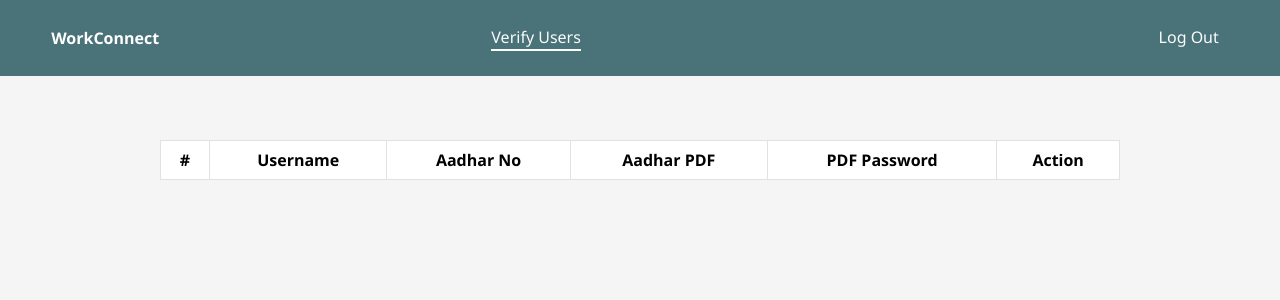
After one commit to swayam-rajput/WorkConnect, a Django app: page /newco/verifyusers in a window 1280 px wide. The commit adds this page. Shown: the top 300 px of the page. Run offline with Django 4.2, Linux system fonts and the light colour scheme; data comes from the database, SQL or seed files in the repository; both versions use the stored data as it was after the commit; lists and menus that the app fills with data are empty.

Commit message:
added ssn verification
users are verified based on their aadhar nos
verified icon is displayed next to verified users

yet to be finished
rejection of users from verification

```diff
--- a/project/newco/models.py
+++ b/project/newco/models.py
@@ -1,13 +1,17 @@
 from django.db import models
+from django.core.validators import FileExtensionValidator
 from django.contrib.auth.models import User
+
 class UserProfile(models.Model):
     user = models.OneToOneField(User, on_delete=models.CASCADE)
     age = models.IntegerField()
     phno = models.IntegerField()
     gender = models.CharField(max_length=8)
     is_verified = models.BooleanField(default=False)
-    # aadhar = models.IntegerField()
+    aadhar = models.CharField(max_length=12,default="")
     profilepic = models.ImageField(default='default.jpg',unique=False,upload_to='profile_pics/')
+    aadharpdf = models.FileField(upload_to="ssn/",null=True,blank=True, validators=[FileExtensionValidator(allowed_extensions=['pdf'])])
+    pdfpsd = models.CharField(max_length=8,default="")
 
     def __str__(self):
         return f'{self.user}'
--- a/project/newco/static/newco/script.js
+++ b/project/newco/static/newco/script.js
@@ -157,13 +157,17 @@ function openFileInput() {
     }
 }
 
+if (!window.location.pathname.endsWith('/update_aadhar')){
+    document.getElementById('pfpimg').addEventListener('mouseleave', function() {
+        document.querySelector('#icon').style.opacity = 0;
+    });
+    document.getElementById('pfpimg').addEventListener('mouseenter', function() {
+        document.querySelector('#icon').style.opacity = 0.8;
+    });
 
-document.getElementById('pfpimg').addEventListener('mouseleave', function() {
-    document.querySelector('#icon').style.opacity = 0;
-});
-document.getElementById('pfpimg').addEventListener('mouseenter', function() {
-    document.querySelector('#icon').style.opacity = 0.8;
-});
+    console.log(!window.location.pathname.endsWith('/update_aadhar'))
+}
+
 function handleFileInputChange(event) {
     const fileInput = event.target;
     const file = fileInput.files[0];
@@ -191,6 +195,26 @@ function handleFileInputChange(event) {
         pfpanchor.click()
     }
 }
-function profilepicUpdated(){
-    document.getElementById('submit-img').click();
+
+function validateAadhar(e) {
+
+    var text = document.getElementById('aadharNumber').value;
+    var file = document.getElementById('aadharPhoto').value; // This will get the file name, not its length
+    var pdfpsd = document.getElementById('pdf_psd').value; // This will get the file name, not its length
+
+    console.log(document.getElementById('aadharNumber').value);
+    console.log(document.getElementById('aadharPhoto').value); // This will get the file name, not its length
+    console.log(document.getElementById('pdf_psd').value); // This will get the file name, not its length
+
+
+    if (text.length === 12 && file && pdfpsd.length === 8) { // Checking if Aadhar number is 12 digits and file is selected
+        document.getElementById('subbtn').click();
+        console.log('submitted')
+        return
+    } else {
+        e.preventDefault()
+        alert("Please enter a valid 12-digit Aadhar number and select a PDF file.\nDownload pdf file from UIDAI and upload it with its password");
+    }
+
+    console.log('not working')
 }
--- a/project/newco/static/newco/styles.css
+++ b/project/newco/static/newco/styles.css
@@ -77,7 +77,20 @@ button:active {
 div input{
     height: 40px;
 }
-
+input[type="file"]::file-selector-button {
+    border-radius: 4px;
+    padding: 0 10px;
+    height: 40px;
+    cursor: pointer;
+    background-color: white;
+    border: 1px solid rgba(0, 0, 0, 0.16);
+    box-shadow: 0px 1px 0px rgba(0, 0, 0, 0.05);
+    margin-right: 10px;
+    transition: background-color 200ms;
+}
+input[type="file"]::file-selector-button:hover,input[type="file"]::file-selector-button:active {
+    background-color: #f3f4f6;
+}
 input:not(.notinput) , .textarea{
     background-color: #F4F4F4;
     border: none;
@@ -171,6 +184,14 @@ header{
 }
 .navbar-item:hover, .navbar-item:active ,.navbar-item:focus{
     scale: 1.02;
+}
+#nav-logout-btn{
+    cursor: pointer;
+    border-bottom: 2px rgba(255, 255, 255, 0) solid;
+    transition: all 0.2s;
+}
+#nav-logout-btn:hover{
+    border-bottom: 2px white solid;
 }
 .nav-buttons{
     background: transparent;
--- /dev/null
+++ b/project/newco/templates/newco/admin-verif.html
@@ -0,0 +1,49 @@
+{% extends 'newco/layout.html' %}
+{% if request.user.username != 'admin' %}
+{% block title %}Verify Users{% endblock %}
+{% block nav-header %}
+<header>
+    <div class="site-name" style="color: white;"><a href="{% url 'home' %}" style="color: white;">WorkConnect</a></div>
+    <div class="navbar" style="margin-right: 20%;">
+    <a class="navbar-item" href="{% url 'verify' %}" >Verify Users</a>
+    </div>
+    <a href="{% url 'logout' %}" id="nav-logout-btn" class="navbar-item">
+        Log Out</a>
+</header>
+{% endblock %}
+
+{% block body %}
+<div class="w-100 h-auto center">
+    <div class="w-75 d-block m-3">
+        <table class="table table-bordered  text-center mt-5">
+            <thead class="thead-dark">
+                <tr>
+                    <th>#</th>
+                    <th>Username</th>
+                    <th>Aadhar No</th>
+                    <th>Aadhar PDF</th>
+                    <th>PDF Password</th>
+                    <th>Action</th>
+                </tr>
+            </thead>
+            <tbody class="text-center">
+                {% for u in users %}
+                    <tr class="text-center">
+                        <td>{{ forloop.counter }}</td>
+                        <td><a href="{% url 'profile' u %}" class="a-hover">u/{{ u.user.username }}</a></td>
+                        <td>{{ u.aadhar }}</td>
+                        <td><a href="/newco{{ u.aadharpdf.url }}" target="_blank">{{ u.aadharpdf }}</a></td>
+                        <td>{{ u.pdfpsd }}</td>
+                        <td class="flex-row" style="width: 300px;gap:10px;">
+                            <button class="logout-btn"><a href="{% url 'verify_user' u.user_id %}">Verify</a></button>
+                            <button class="logout-btn">Unverify</button>
+
+                        </td>
+                    </tr>
+                {% endfor %}
+            </tbody>
+        </table>
+    </div>
+</div>
+{% endblock %}
+{% endif %}
--- a/project/newco/templates/newco/applicants.html
+++ b/project/newco/templates/newco/applicants.html
@@ -1,4 +1,5 @@
 {% extends 'newco/layout.html' %}
+{% block title %} Job Applicants {% endblock %}
 {% block body %}
 {% include 'newco/messages.html' %}
 {% if request.user == job.user %}
--- a/project/newco/templates/newco/jobprofile.html
+++ b/project/newco/templates/newco/jobprofile.html
@@ -1,4 +1,6 @@
 {% extends 'newco/layout.html' %}
+
+{% block title %}{{ job.title }}{% endblock %}
 {% block body %}
 {% include 'newco/messages.html' %}
 <div class="w-100 h-auto mt-5 center bg-transparent flex-column">
--- a/project/newco/templates/newco/layout.html
+++ b/project/newco/templates/newco/layout.html
@@ -39,8 +39,7 @@
                 {% if user.is_authenticated %}
                     <a href="{% url 'add-job' %}"><button>Add Post</button></a>
                     <a href="{% url 'profile' request.user.username %}"><button>Profile<div class="tooltiptext">{{ request.user.username }}</div></button></a>
-                    <a href="{% url 'logout' %}" id="logout-btn" class="navbar-item">
-                        Log Out</a>
+                    <a href="{% url 'logout' %}" id="nav-logout-btn" class="navbar-item">Log Out</a>
 
                 {% else %}
                     <a href="{% url 'register' %}"><button>Register</button></a>
--- a/project/newco/templates/newco/listings.html
+++ b/project/newco/templates/newco/listings.html
@@ -1,5 +1,6 @@
 {% extends 'newco/layout.html' %}
 {% include 'newco/messages.html' %}
+{% block title %}Jobs{% endblock %}
 {% block body %}
 {% if jobs %}
     <div class="w-100 h-auto center">
--- a/project/newco/urls.py
+++ b/project/newco/urls.py
@@ -13,12 +13,11 @@ urlpatterns = [
     path('home',views.homepage,name='home'),
     path('',views.homepage,name='home'),
     path('addjob',views.addjob,name='add-job'),
-    path('profile/<str:uname>',views.profile,name='profile'),
+    path('user/<str:uname>',views.profile,name='profile'),
+    path('user/<str:username>/update_aadhar',views.update_aadhar,name='update_aadhar'),
     path('posts',views.posts,name='posted'),
     path('listings',views.listings,name='listings'),
-
     path('listings/<str:filterby>',views.listings,name='listings'),
-
     path('delete/<int:job_id>',views.delete_job,name='delete'),
     path('post/apply/<int:job_id>',views.apply,name='apply'),
     path('post/<int:job_id>',views.job_profile,name='job-profile'),
@@ -27,5 +26,8 @@ urlpatterns = [
     path('post/applied/',views.apply,name='applied'),
     path('post/<int:job_id>/applicants',views.jobapplicants,name='applicant'),
     path('post/applicants',views.allapplicants,name='all-applicants'),
-    path('pfpupload',views.pfp_update,name='pfp-upload')
+    path('pfpupload',views.pfp_update,name='pfp-upload'),
+
+    path('verifyusers',views.verify,name='verify'),
+    path('verify/user/<int:id>',views.verify_user,name='verify_user')
 ]+ static(settings.MEDIA_URL, document_root=settings.MEDIA_ROOT)
--- a/project/newco/views.py
+++ b/project/newco/views.py
@@ -236,6 +236,7 @@ def pfp_update(request:HttpRequest):
             except Exception as e:
                 pass
         pfp.name = request.user.username+'_pfp.jpg'
+        print(pfp.size)
         with open(os.path.join(settings.MEDIA_ROOT, 'profile_pics', pfp.name), 'wb+') as destination:
             for chunk in pfp.chunks():
                 destination.write(chunk)
@@ -243,3 +244,39 @@ def pfp_update(request:HttpRequest):
         u.profilepic = f'profile_pics/{pfp.name}'
         u.save()
         return redirect('profile',uname=request.user)
+
+def update_aadhar(request:HttpRequest,username):
+    if request.method == 'POST':
+        aadhar_pdf = request.FILES.get('aadharPhoto')
+        pdf_psd = request.POST.get('pdf_psd')
+        aadhar_number = request.POST.get('aadharNumber')
+
+        u = UserProfile.objects.get(user=request.user)
+        old_aadhar_pdf = u.aadharpdf
+        if old_aadhar_pdf:
+            try:
+                os.remove(os.path.join(settings.MEDIA_ROOT, old_aadhar_pdf.path))
+            except Exception as e:
+                pass
+
+        aadhar_pdf.name = f'{request.user.username}_aadhar.pdf'
+        with open(os.path.join(settings.MEDIA_ROOT, 'ssn', aadhar_pdf.name), 'wb+') as destination:
+            for chunk in aadhar_pdf.chunks():
+                destination.write(chunk)
+
+        u.aadharpdf = f'ssn/{aadhar_pdf.name}'
+        u.aadhar = aadhar_number
+        u.pdfpsd = pdf_psd
+        u.save()
+        return redirect('profile', uname=request.user)
+    return render(request,'newco/update-aadhar.html',{'username':request.user.username})
+
+def verify(request):
+    unverified = UserProfile.objects.filter(is_verified=False).exclude(aadhar='',aadharpdf=None,pdfpsd='')
+    return render(request,'newco/admin-verif.html',{'users':unverified})
+
+def verify_user(request,id):
+    user_profile = UserProfile.objects.get(user_id=id)
+    user_profile.is_verified = True
+    user_profile.save()
+    return redirect('verify')
```
Also changed, not shown: project/newco/templates/newco/profile.html (+19 -12 lines), project/newco/templates/newco/update-aadhar.html (added, +33 -0 lines), project/db.sqlite3, project/newco/migrations/0011_userprofile_aadhar_userprofile_aadharpdf.py (added), project/newco/migrations/0012_userprofile_pdfpsd_alter_userprofile_aadharpdf.py (added), 3 other files.
